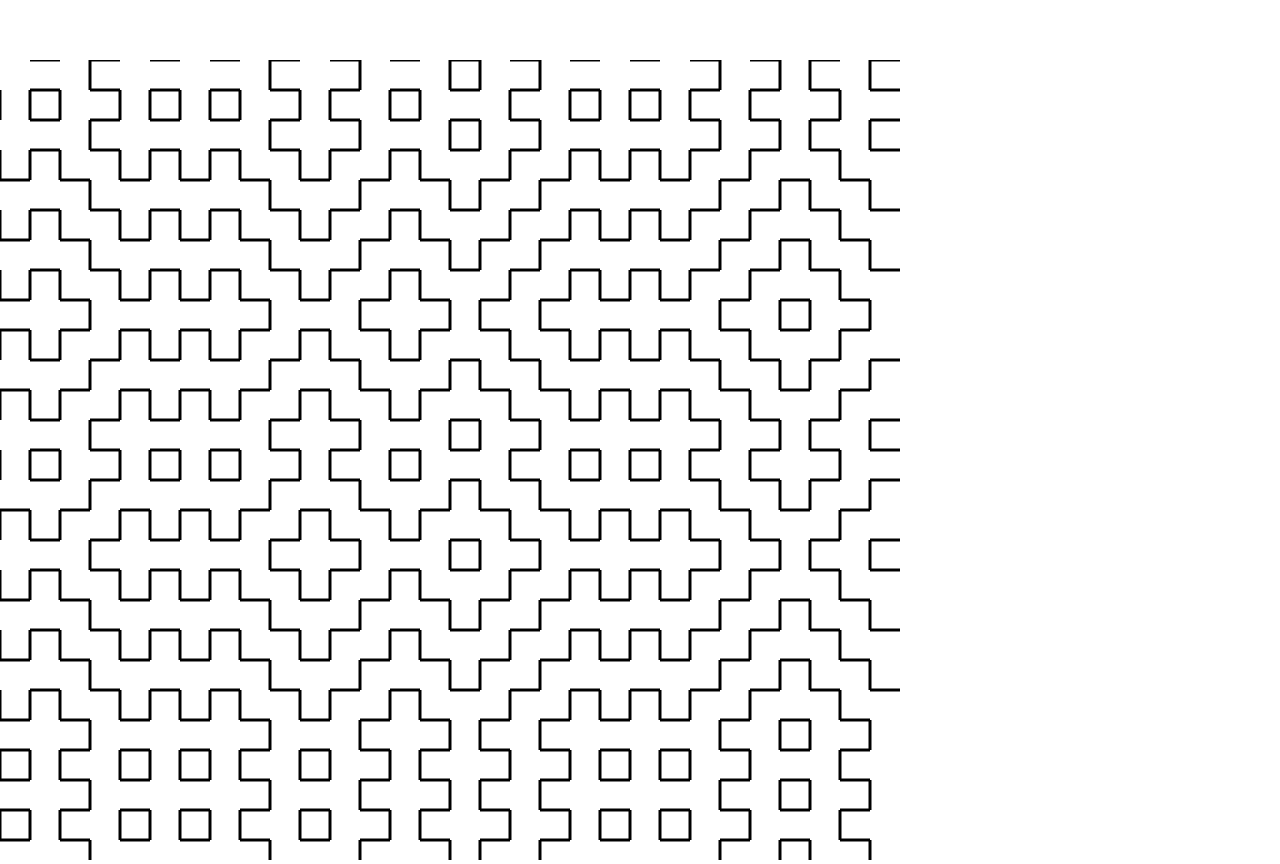
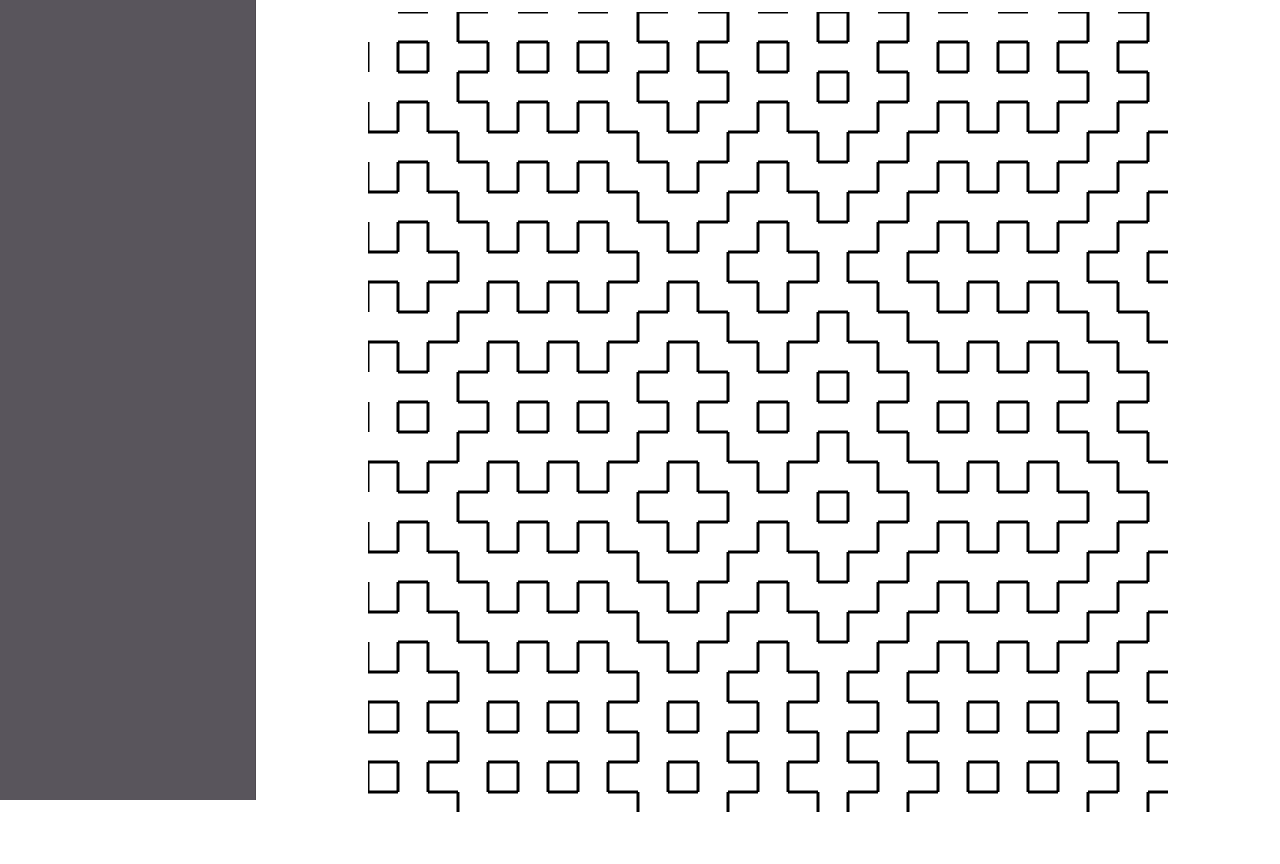
Before and after one commit to SecretLake/hitomezashi-patterns, a Vue app: page / in a window 1280 px wide. After the commit the page ends 824 px from the top, so only its background shows below. Built offline with nearby package versions, Linux system fonts and the light colour scheme.

Commit message:
Add sidebar

```diff
--- a/src/App.vue
+++ b/src/App.vue
@@ -1,11 +1,23 @@
 <template>
-  <div id="app">
-    <HitomezashiPatterns />
-  </div>
+  <v-app>
+    <v-navigation-drawer :clipped="true" app color="#59555C">
+
+    </v-navigation-drawer>
+    <v-main>
+      <v-container class="fill-height" fluid>
+        <v-row align="center" justify="center">
+          <v-col cols="12" md="6" lg="12">
+            <HitomezashiPatterns/>
+          </v-col>
+        </v-row>
+      </v-container>
+    </v-main>
+  </v-app>
 </template>
 
 <script>
 import HitomezashiPatterns from "@/components/HitomezashiPatterns";
+
 export default {
   name: 'App',
   components: {
@@ -15,12 +27,4 @@ export default {
 </script>
 
 <style>
-#app {
-  font-family: Avenir, Helvetica, Arial, sans-serif;
-  -webkit-font-smoothing: antialiased;
-  -moz-osx-font-smoothing: grayscale;
-  text-align: center;
-  color: #2c3e50;
-  margin-top: 60px;
-}
 </style>
--- a/src/components/HitomezashiPatterns.vue
+++ b/src/components/HitomezashiPatterns.vue
@@ -14,7 +14,7 @@ export default {
   data() {
     return {
       height: 800,
-      width: 600,
+      width: 800,
       patternLength: 30,
       painting: false,
       canvas: null,
@@ -40,8 +40,8 @@ export default {
       this.canvas = document.getElementById("canvas");
       this.ctx = this.canvas.getContext("2d");
 
-      this.canvas.height = window.innerHeight;
-      this.canvas.width = window.innerWidth;
+      this.canvas.height = this.height;
+      this.canvas.width = this.width;
       this.ctx.lineWidth = this.lineWidth;
       this.ctx.strokeStyle = this.strokeStyle;
     },
@@ -76,5 +76,9 @@ export default {
 </script>
 
 <style scoped>
-
+canvas {
+  margin-left: auto;
+  margin-right: auto;
+  display: block;
+}
 </style>
```
